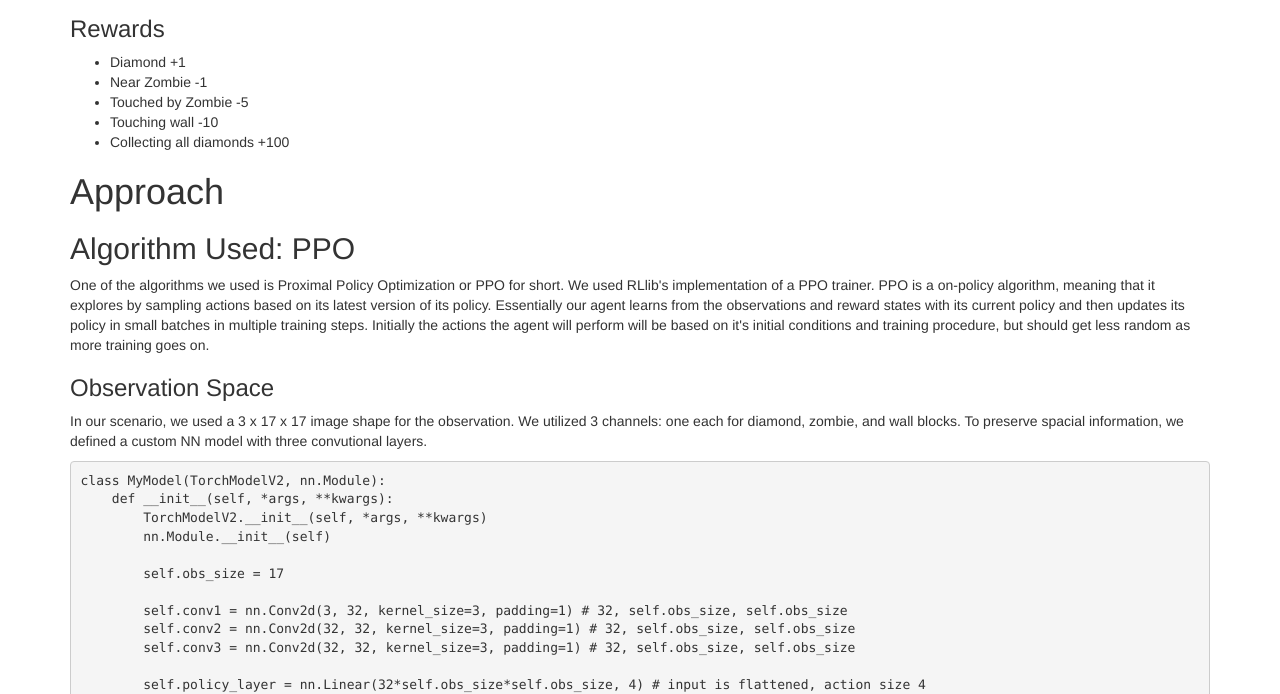
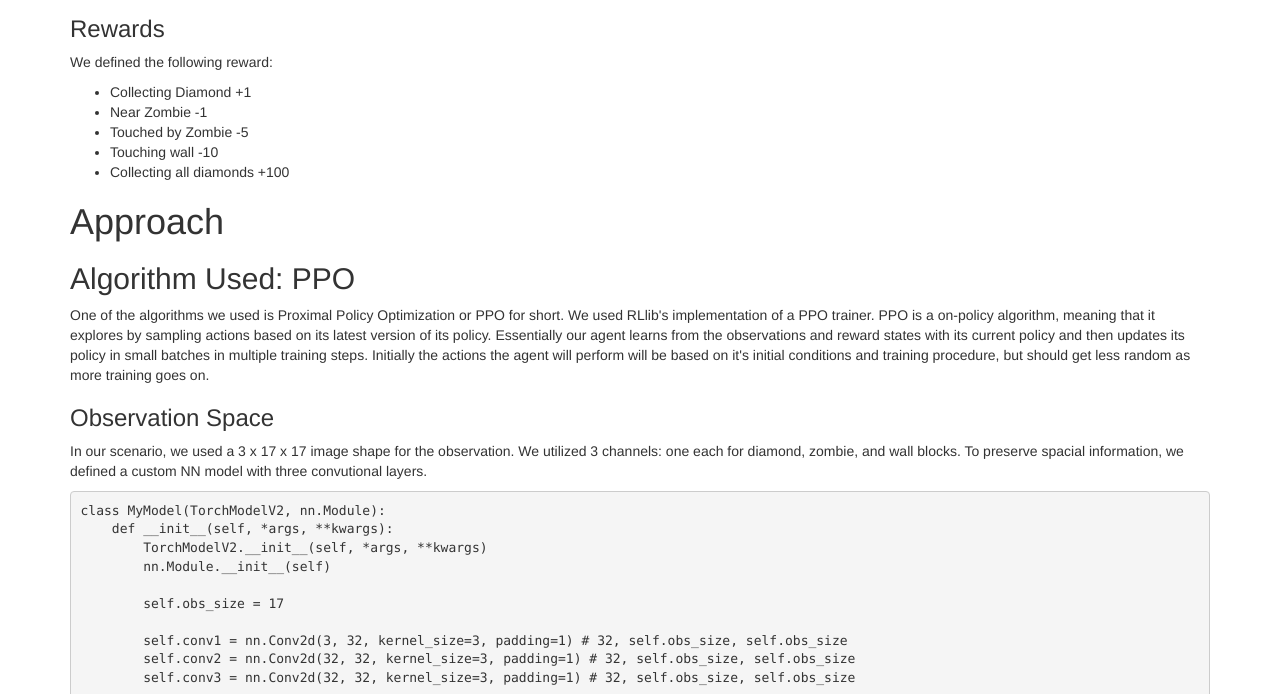
Before and after one commit to armaansd/pac-mAIn, a Jekyll site: the page built from docs/final.md, in a window 1280 px wide and 900 px high, scrolled down 1897 px, cut to the strip 206-900 px from the top of the window. Built offline with Jekyll 4.4.1, drawn with Linux system fonts in a browser that asks for light colours.

Commit message:
Update final.md

```diff
--- a/docs/final.md
+++ b/docs/final.md
@@ -26,7 +26,8 @@ This will be exchanged for final vid later
 <img src="https://user-images.githubusercontent.com/75513952/144721262-77b532d9-a85a-4b08-8b9a-ee5a24c4e50a.png" width="700" height="500">
 
 ### Rewards
-- Diamond +1
+We defined the following reward:
+- Collecting Diamond +1
 - Near Zombie -1
 - Touched by Zombie -5
 - Touching wall -10
```
